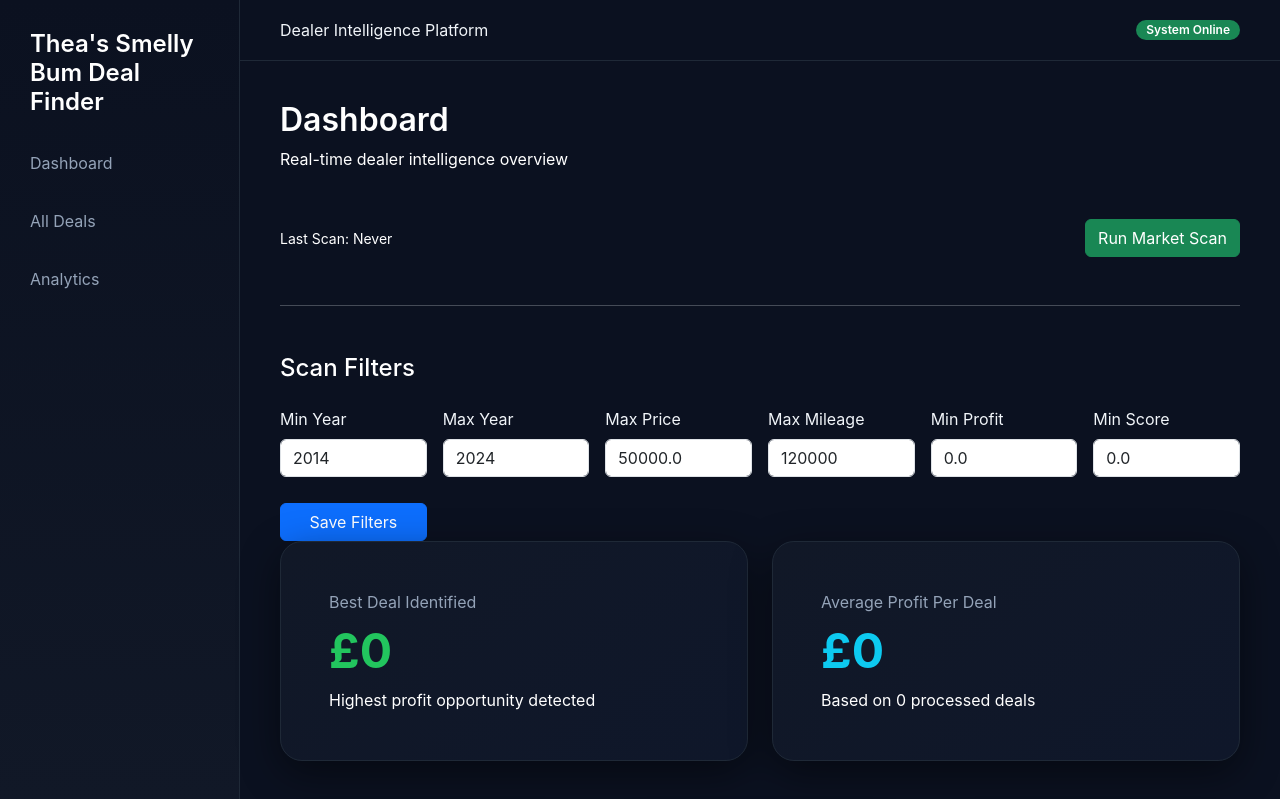
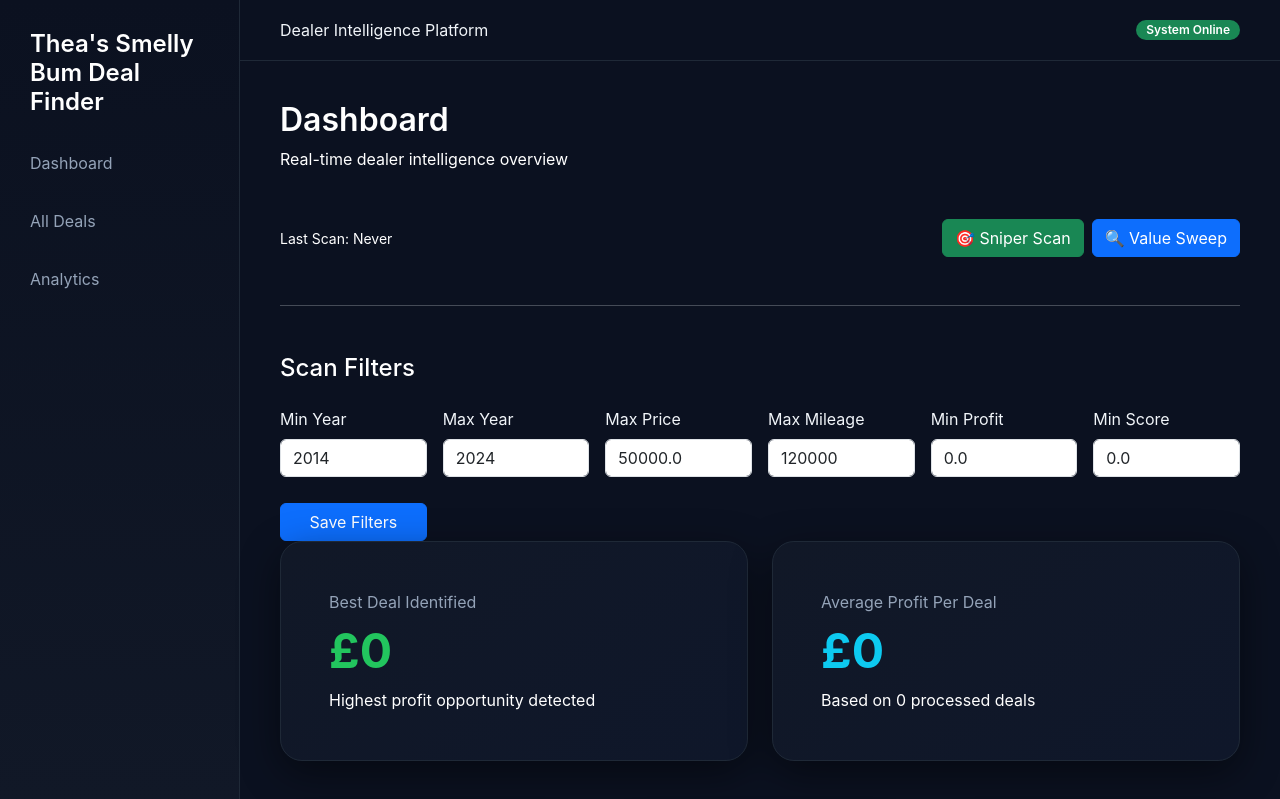
Before and after one commit to foley500/deal-finder-backend, a FastAPI app: page / in a window 1280 px wide. Shown: the top 799 px of the page. Run offline with FastAPI, Linux system fonts and the light colour scheme; data comes from the database, SQL or seed files in the repository; data that the repository does not hold is empty.

Commit message:
feat: separate sniper and value sweep buttons on dashboard

```diff
--- a/app/main.py
+++ b/app/main.py
@@ -398,9 +398,12 @@
 
 @app.post("/dealer/{dealer_id}/scan")
 def run_market_scan(dealer_id: int):
+    scan_sniper.delay(dealer_id)
+    return RedirectResponse(url="/", status_code=303)
 
-    scan_sniper.delay(dealer_id)
-
+@app.post("/dealer/{dealer_id}/value-sweep")
+def run_value_sweep(dealer_id: int):
+    scan_value_sweep.delay(dealer_id)
     return RedirectResponse(url="/", status_code=303)
 
 @app.get("/create-test-dealer")
--- a/app/templates/dashboard.html
+++ b/app/templates/dashboard.html
@@ -17,11 +17,18 @@
         </small>
     </div>
 
-    <form method="post" action="/dealer/1/scan">
-        <button class="btn btn-success">
-            Run Market Scan
-        </button>
-    </form>
+    <div class="d-flex gap-2">
+        <form method="post" action="/dealer/1/scan">
+            <button class="btn btn-success">
+                🎯 Sniper Scan
+            </button>
+        </form>
+        <form method="post" action="/dealer/1/value-sweep">
+            <button class="btn btn-primary">
+                🔍 Value Sweep
+            </button>
+        </form>
+    </div>
 </div>
 
 <hr class="my-5">
```
